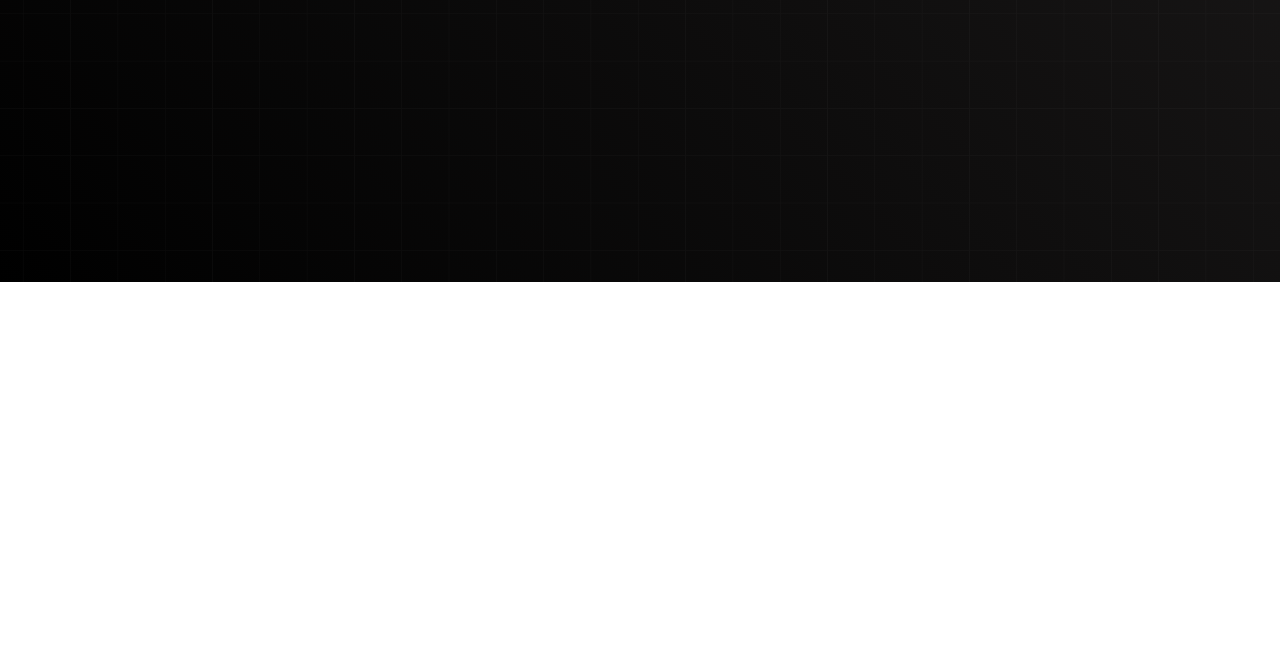
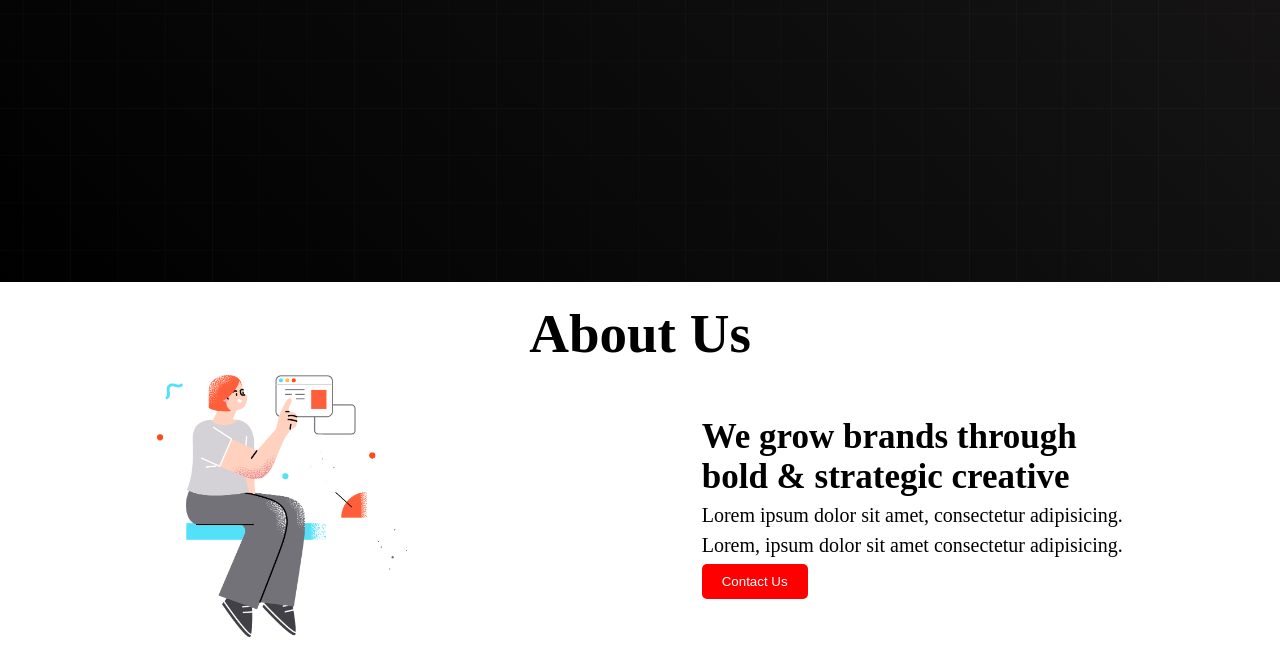
Before and after one commit to Jayamajumder111/First-website-repo, a plain HTML site: page index.html in a window 1280 px wide. Shown: the part 599-1250 px from the top of the page. Before the commit the page ends 881 px from the top, so only its background shows below. Drawn offline with Linux system fonts and the light colour scheme.

Commit message:
This is about us section

```diff
--- a/index.html
+++ b/index.html
@@ -43,6 +43,20 @@
 
         <!--This is about us section-->
         <section>
+            <h1 class=" title about-title">About Us</h1>
+            <div class="about-container">
+                <div class="about-info">
+                    <h1 class="title-1">We grow brands through <br>bold & strategic creative</h1>
+                    <p class="description-p">Lorem ipsum dolor sit amet, consectetur adipisicing.</p>
+                    <p class="description-p">Lorem, ipsum dolor sit amet consectetur adipisicing.</p>
+                    <button class="btn">Contact Us</button>
+
+                </div>
+                <div class="about-photo">
+                    <img class="banner-img" src="./images/section.png" alt="">
+                </div>
+
+            </div>
 
         </section>
     </main>
--- a/style.css
+++ b/style.css
@@ -64,3 +64,23 @@
     background-color: darkblue;
 
 }
+.about-container{
+    display:flex;
+    justify-content: space-around;
+    align-items: center;
+    flex-direction: row-reverse;
+    padding:10px;
+}
+.about-title{
+    text-align: center;
+    padding-top: 20px;
+}
+.title-1{
+    font-size:35px;
+    font-weight:bold;
+}
+.description-p{
+    font-size: 20px;
+    margin-top:7px;
+    margin-bottom:7px;
+}
```
